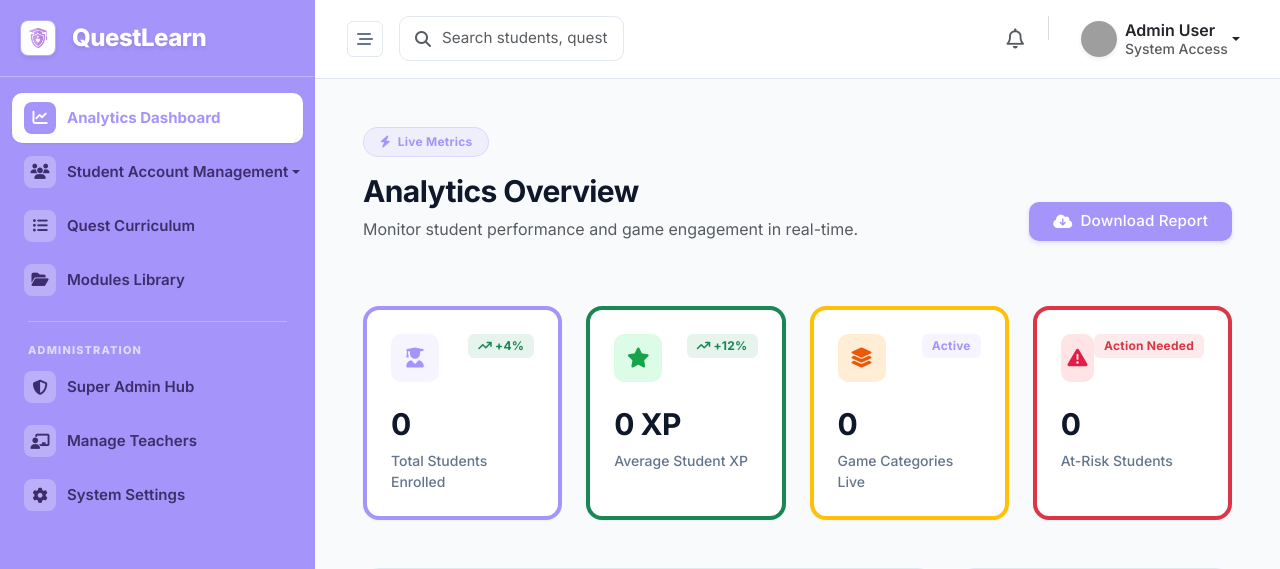
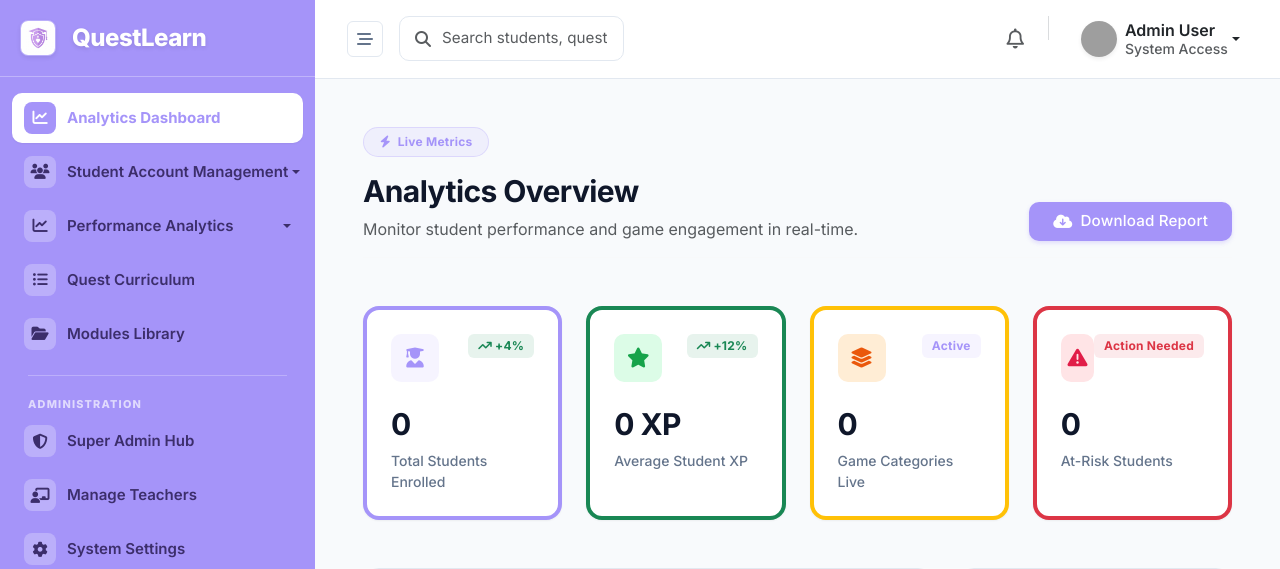
Before and after one commit to gentilesjaydev/questlearnadmin, a PHP site: page /index.php in a window 1280 px wide. Shown: the top 569 px of the page. Run offline with PHP 8.4, Linux system fonts and the light colour scheme; some libraries are stand-ins or nearby versions; grey boxes are pictures that could not be loaded.

Commit message:
feat(sidebar): move Performance Analytics into separate top-level dropdown, remove from Student Account Management

```diff
--- a/includes/components/sidebar.php
+++ b/includes/components/sidebar.php
@@ -15,7 +15,8 @@ $current_page = basename($_SERVER['PHP_SELF']);
             <a href="<?php echo $base; ?>index"><i class="fa-solid fa-chart-line"></i> Analytics Dashboard</a>
         </li>
         <?php
-        $is_student_active = in_array($current_page, ['students.php', 'competency-tracking.php', 'assessment-reporting.php', 'performance.php', 'learning-pattern-methodology.php']);
+        $is_student_active = in_array($current_page, ['students.php', 'competency-tracking.php', 'assessment-reporting.php']);
+        $is_analytics_active = in_array($current_page, ['performance.php', 'learning-pattern-methodology.php']);
         ?>
         <li class="<?php echo $is_student_active ? 'active' : ''; ?>">
             <a href="#studentSubmenu" data-bs-toggle="collapse" aria-expanded="<?php echo $is_student_active ? 'true' : 'false'; ?>" class="dropdown-toggle d-flex align-items-center justify-content-between">
@@ -25,7 +26,16 @@ $current_page = basename($_SERVER['PHP_SELF']);
                 <li class="<?php echo ($current_page == 'students.php') ? 'active' : ''; ?>"><a href="<?php echo $base; ?>pages/teacher/students"><i class="fa-solid fa-address-book"></i> Student Accounts</a></li>
                 <li class="<?php echo ($current_page == 'competency-tracking.php') ? 'active' : ''; ?>"><a href="<?php echo $base; ?>pages/teacher/competency-tracking"><i class="fa-solid fa-award"></i> Competency Tracking</a></li>
                 <li class="<?php echo ($current_page == 'assessment-reporting.php') ? 'active' : ''; ?>"><a href="<?php echo $base; ?>pages/teacher/assessment-reporting"><i class="fa-solid fa-file-invoice"></i> Assessment Reporting</a></li>
-                <li class="<?php echo ($current_page == 'performance.php') ? 'active' : ''; ?>"><a href="<?php echo $base; ?>pages/teacher/performance"><i class="fa-solid fa-chart-pie"></i> Performance Analytics</a></li>
+            </ul>
+        </li>
+
+        <?php $is_analytics_active = in_array($current_page, ['performance.php', 'learning-pattern-methodology.php']); ?>
+        <li class="<?php echo $is_analytics_active ? 'active' : ''; ?>">
+            <a href="#analyticsSubmenu" data-bs-toggle="collapse" aria-expanded="<?php echo $is_analytics_active ? 'true' : 'false'; ?>" class="dropdown-toggle d-flex align-items-center justify-content-between">
+                <div class="d-flex align-items-center"><i class="fa-solid fa-chart-line"></i> Performance Analytics</div>
+            </a>
+            <ul class="collapse list-unstyled <?php echo $is_analytics_active ? 'show' : ''; ?>" id="analyticsSubmenu">
+                <li class="<?php echo ($current_page == 'performance.php') ? 'active' : ''; ?>"><a href="<?php echo $base; ?>pages/teacher/performance"><i class="fa-solid fa-chart-pie"></i> Analytics Dashboard</a></li>
                 <li class="<?php echo ($current_page == 'learning-pattern-methodology.php') ? 'active' : ''; ?>"><a href="<?php echo $base; ?>pages/teacher/learning-pattern-methodology"><i class="fa-solid fa-brain"></i> Learning Pattern Methodology</a></li>
             </ul>
         </li>
```
